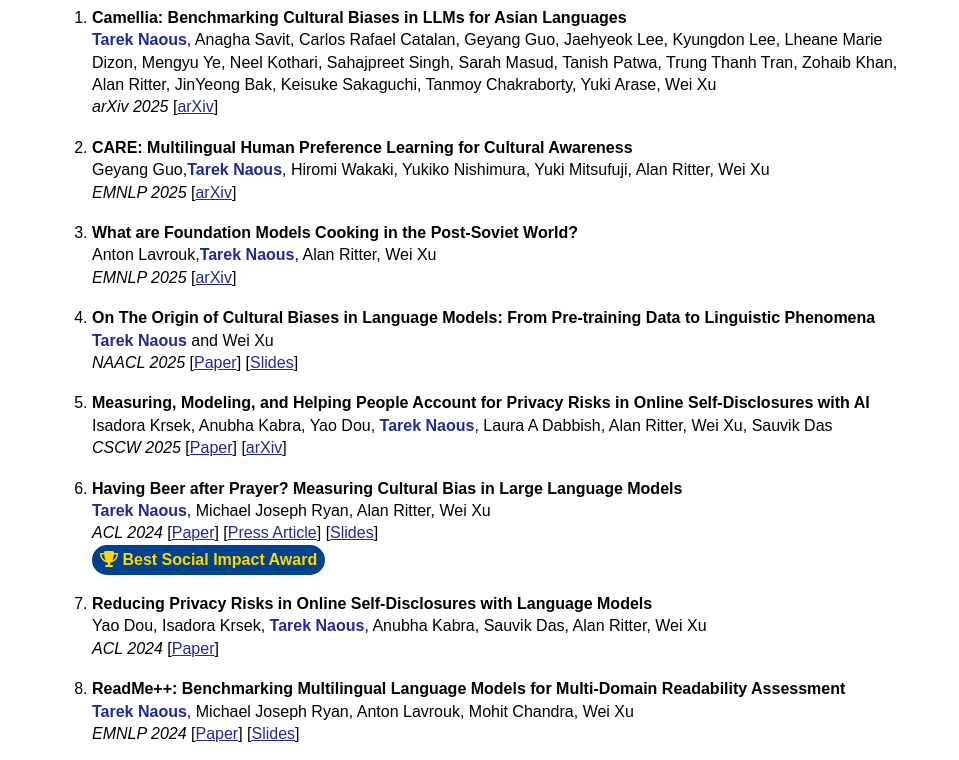
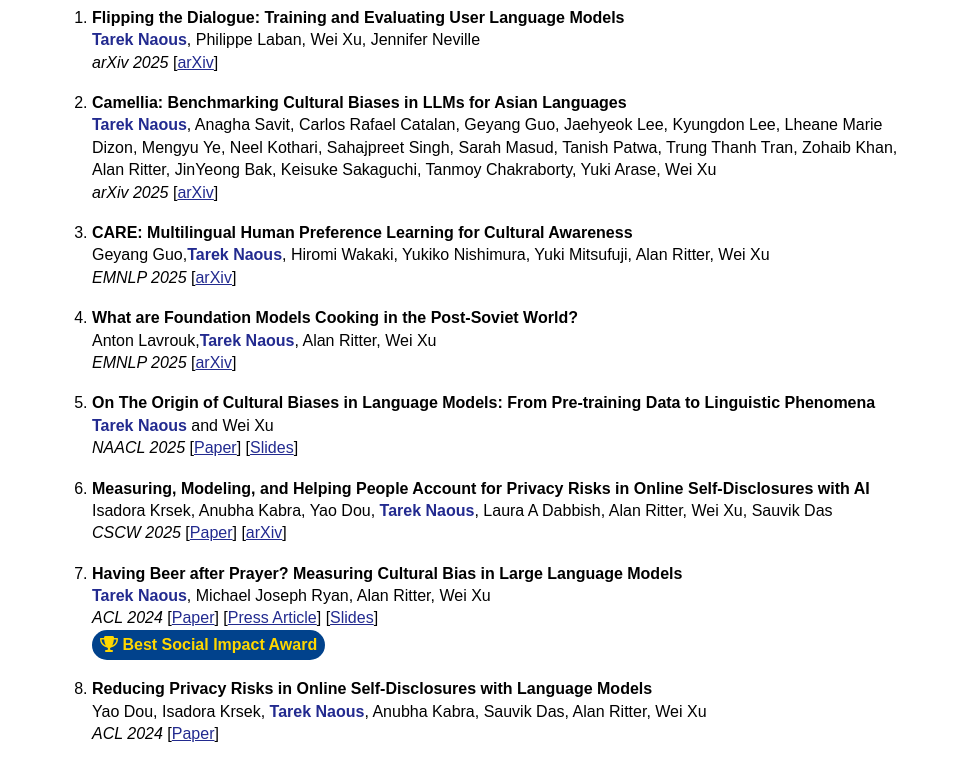
Before and after one commit to tareknaous/tareknaous.github.io, a plain HTML site: page publications.html in a window 1280 px wide. Shown: the part 142-902 px from the top of the page, without its empty margins (160-1119 px from the left). Drawn offline with Linux system fonts and the light colour scheme.

Commit message:
update pubs

```diff
--- a/publications.html
+++ b/publications.html
@@ -84,6 +84,15 @@
             <h1><a name="publications">Publications</h1>
 
             <ol>
+
+                <li>
+                <b>Flipping the Dialogue: Training and Evaluating User Language Models</b>
+                <br><a style="color:#222a8f;font-weight: bold;">Tarek Naous</a>, Philippe Laban, Wei Xu, Jennifer Neville
+                <br>
+                <i>arXiv 2025</i> [<a href="https://arxiv.org/pdf/2510.06552" style="color:#222a8f;">arXiv</a>]
+                </li>
+                <br>
+
 
                 <li>
                 <b>Camellia: Benchmarking Cultural Biases in LLMs for Asian Languages</b>
```
